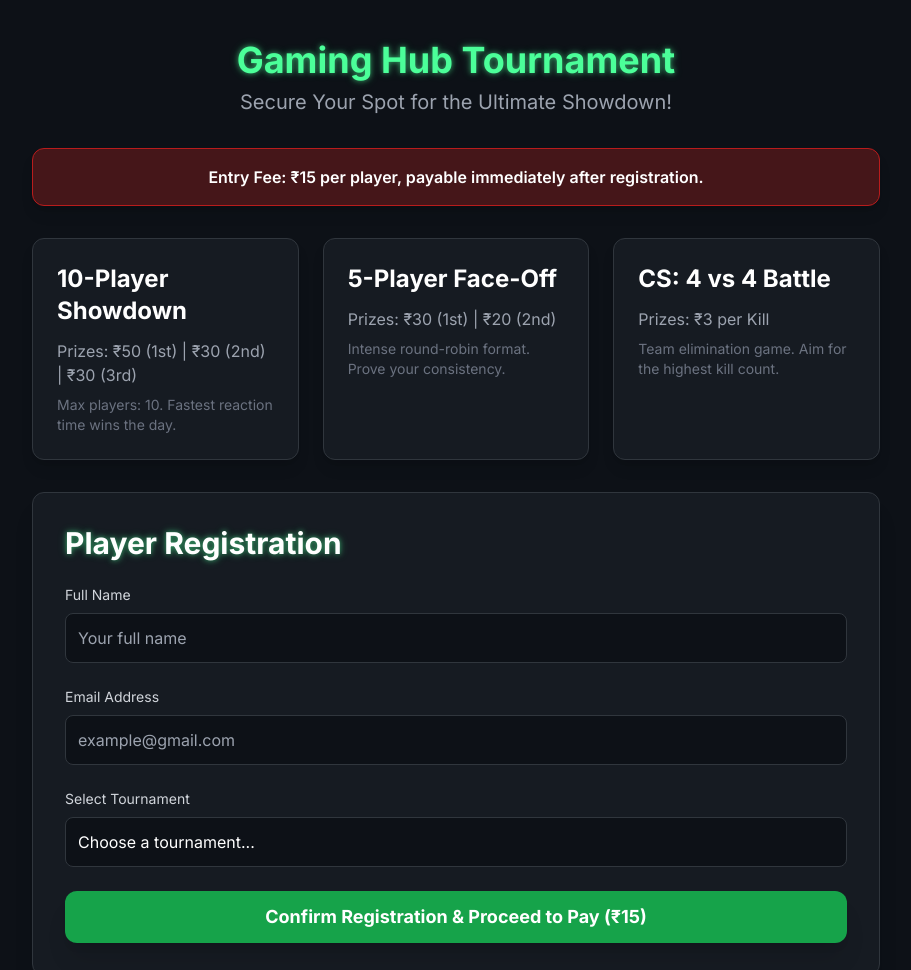
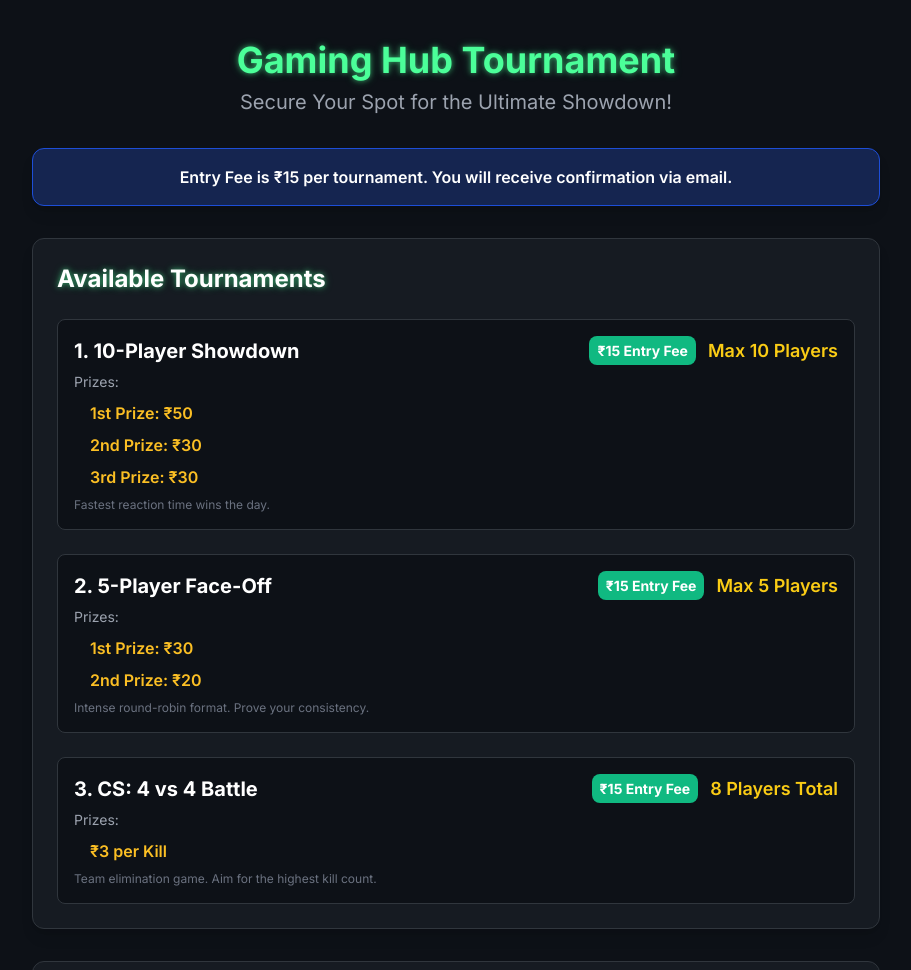
Before and after one commit to laxmanparmar2233/GamingHub-Reg, a plain HTML site: page index.html in a window 1280 px wide. Shown: the top 970 px of the page, without its empty margins (184-1095 px from the left). Drawn offline with nearby package versions, Linux system fonts and the light colour scheme.

Commit message:
Update index.html

```diff
--- a/index.html
+++ b/index.html
@@ -3,7 +3,7 @@
 <head>
     <meta charset="UTF-8">
     <meta name="viewport" content="width=device-width, initial-scale=1.0">
-    <title>Gaming Tournament Registration & Payment</title>
+    <title>Gaming Tournament Registration</title>
     <!-- Load Tailwind CSS -->
     <script src="https://cdn.tailwindcss.com"></script>
     <style>
@@ -32,6 +32,26 @@
             border-color: #4BFF99;
             outline: none;
         }
+        .tournament-item {
+            display: flex;
+            justify-content: space-between;
+            align-items: center;
+        }
+        .prize-detail {
+            font-weight: 600;
+            color: #FBBF24; /* Yellow for visibility */
+            display: block; /* Ensures it takes a new line for better separation */
+            padding-left: 1rem;
+            line-height: 1.5;
+        }
+        .fee-badge {
+            background-color: #10b981; /* Green color for fee */
+            color: white;
+            padding: 0.25rem 0.5rem;
+            border-radius: 0.5rem;
+            font-size: 0.875rem;
+            font-weight: 700;
+        }
     </style>
 </head>
 <body class="flex items-center justify-center min-h-screen p-4">
@@ -42,31 +62,61 @@
             <p class="text-xl text-gray-400">Secure Your Spot for the Ultimate Showdown!</p>
         </header>
 
-        <div class="bg-red-900/50 border border-red-700 p-4 rounded-xl text-white font-semibold text-center shadow-lg">
-            <p>Entry Fee: ₹15 per player, payable immediately after registration.</p>
+        <div class="bg-blue-900/50 border border-blue-700 p-4 rounded-xl text-white font-semibold text-center shadow-lg">
+            <p>Entry Fee is ₹15 per tournament. You will receive confirmation via email.</p>
         </div>
 
-        <!-- Tournament Cards Section -->
-        <section class="grid md:grid-cols-3 gap-6">
+        <!-- Tournament List Section (Enhanced Separated List) -->
+        <section class="card-bg p-6 rounded-xl shadow-lg border border-[#30363d] space-y-6">
+
+            <h2 class="text-2xl font-bold text-white mb-4 gaming-neon">Available Tournaments</h2>
+
             <!-- Tournament 1 -->
-            <div class="card-bg p-6 rounded-xl shadow-lg border border-[#30363d]">
-                <h2 class="text-2xl font-bold text-white mb-3">10-Player Showdown</h2>
-                <p class="text-gray-400 mb-2">Prizes: ₹50 (1st) | ₹30 (2nd) | ₹30 (3rd)</p>
-                <p class="text-sm text-gray-500">Max players: 10. Fastest reaction time wins the day.</p>
+            <div class="p-4 rounded-lg bg-[#0d1117] border border-[#30363d] space-y-2">
+                <div class="tournament-item mb-1">
+                    <h3 class="text-xl font-bold text-white">1. 10-Player Showdown</h3>
+                    <div class="flex items-center space-x-3">
+                        <span class="fee-badge">₹15 Entry Fee</span>
+                        <span class="text-lg font-semibold text-yellow-400">Max 10 Players</span>
+                    </div>
+                </div>
+                <!-- Line-by-line prize details -->
+                <span class="text-gray-400 text-sm">Prizes:</span>
+                <span class="prize-detail">1st Prize: ₹50</span>
+                <span class="prize-detail">2nd Prize: ₹30</span>
+                <span class="prize-detail">3rd Prize: ₹30</span>
+                <p class="text-xs text-gray-500 mt-2">Fastest reaction time wins the day.</p>
             </div>
 
             <!-- Tournament 2 -->
-            <div class="card-bg p-6 rounded-xl shadow-lg border border-[#30363d]">
-                <h2 class="text-2xl font-bold text-white mb-3">5-Player Face-Off</h2>
-                <p class="text-gray-400 mb-2">Prizes: ₹30 (1st) | ₹20 (2nd)</p>
-                <p class="text-sm text-gray-500">Intense round-robin format. Prove your consistency.</p>
+            <div class="p-4 rounded-lg bg-[#0d1117] border border-[#30363d] space-y-2">
+                <div class="tournament-item mb-1">
+                    <h3 class="text-xl font-bold text-white">2. 5-Player Face-Off</h3>
+                    <div class="flex items-center space-x-3">
+                        <span class="fee-badge">₹15 Entry Fee</span>
+                        <span class="text-lg font-semibold text-yellow-400">Max 5 Players</span>
+                    </div>
+                </div>
+                <!-- Line-by-line prize details -->
+                <span class="text-gray-400 text-sm">Prizes:</span>
+                <span class="prize-detail">1st Prize: ₹30</span>
+                <span class="prize-detail">2nd Prize: ₹20</span>
+                <p class="text-xs text-gray-500 mt-2">Intense round-robin format. Prove your consistency.</p>
             </div>
 
             <!-- Tournament 3 -->
-            <div class="card-bg p-6 rounded-xl shadow-lg border border-[#30363d]">
-                <h2 class="text-2xl font-bold text-white mb-3">CS: 4 vs 4 Battle</h2>
-                <p class="text-gray-400 mb-2">Prizes: ₹3 per Kill</p>
-                <p class="text-sm text-gray-500">Team elimination game. Aim for the highest kill count.</p>
+            <div class="p-4 rounded-lg bg-[#0d1117] border border-[#30363d] space-y-2">
+                <div class="tournament-item mb-1">
+                    <h3 class="text-xl font-bold text-white">3. CS: 4 vs 4 Battle</h3>
+                    <div class="flex items-center space-x-3">
+                        <span class="fee-badge">₹15 Entry Fee</span>
+                        <span class="text-lg font-semibold text-yellow-400">8 Players Total</span>
+                    </div>
+                </div>
+                 <!-- Line-by-line prize details -->
+                <span class="text-gray-400 text-sm">Prizes:</span>
+                <span class="prize-detail">₹3 per Kill</span>
+                <p class="text-xs text-gray-500 mt-2">Team elimination game. Aim for the highest kill count.</p>
             </div>
         </section>
 
@@ -74,8 +124,8 @@
         <section class="card-bg p-8 rounded-xl shadow-xl border border-[#30363d]">
             <h2 class="text-3xl font-bold text-white mb-6 gaming-neon">Player Registration</h2>
 
-            <!-- The form is now handled by JavaScript -->
-            <form id="registrationForm" class="space-y-6">
+            <!-- ACTION: Uses simple HTML form submission -->
+            <form action="https://formspree.io/f/mnnevgbz" method="POST" class="space-y-6">
 
                 <div>
                     <label for="name" class="block text-sm font-medium text-gray-300 mb-2">Full Name</label>
@@ -85,21 +135,23 @@
                 <div>
                     <label for="email" class="block text-sm font-medium text-gray-300 mb-2">Email Address</label>
                     <input type="email" id="email" name="Email" required class="input-style" placeholder="example@gmail.com">
+                    <!-- Special Formspree field to set the reply-to address -->
+                    <input type="hidden" name="_replyto" id="_replyto" value="email">
                 </div>
 
                 <div>
                     <label for="tournament" class="block text-sm font-medium text-gray-300 mb-2">Select Tournament</label>
                     <select id="tournament" name="Tournament Selected" required class="input-style appearance-none cursor-pointer">
                         <option value="" disabled selected>Choose a tournament...</option>
-                        <option value="10-Player Showdown (₹15)">10-Player Showdown (₹15)</option>
-                        <option value="5-Player Face-Off (₹15)">5-Player Face-Off (₹15)</option>
-                        <option value="CS: 4 vs 4 Battle (₹15)">CS: 4 vs 4 Battle (₹15)</option>
+                        <option value="10-Player Showdown (₹15)">10-Player Showdown (₹15 Entry)</option>
+                        <option value="5-Player Face-Off (₹15)">5-Player Face-Off (₹15 Entry)</option>
+                        <option value="CS: 4 vs 4 Battle (₹15)">CS: 4 vs 4 Battle (₹15 Entry)</option>
                     </select>
                 </div>
 
-                <button type="submit" id="submitButton"
-                        class="w-full py-3 text-lg font-bold rounded-xl bg-green-600 hover:bg-green-700 text-white transition duration-200 shadow-xl transform hover:scale-[1.01] focus:outline-none focus:ring-4 focus:ring-green-500 focus:ring-opacity-50">
-                    Confirm Registration & Proceed to Pay (₹15)
+                <button type="submit"
+                        class="w-full py-3 text-lg font-bold rounded-xl bg-blue-600 hover:bg-blue-700 text-white transition duration-200 shadow-xl transform hover:scale-[1.01] focus:outline-none focus:ring-4 focus:ring-blue-500 focus:ring-opacity-50">
+                    Confirm Registration
                 </button>
             </form>
         </section>
@@ -108,67 +160,5 @@
             <p>&copy; 2025 GamingHub. All rights reserved. | Registration handled securely.</p>
         </footer>
     </div>
-
-    <script>
-        const form = document.getElementById('registrationForm');
-        const submitButton = document.getElementById('submitButton');
-
-        // Formspree endpoint URL (Must be YOUR actual hash)
-        const FORMSPREE_URL = 'https://formspree.io/f/mnnevgbz';
-
-        // UPI Payment Link (This is what we will redirect to)
-        const UPI_LINK = 'upi://pay?pa=laxmancom2021@okicici&pn=Gaming%20Hub%20Tournament&mc=0000&tid=000000000000&tr=123456789&am=15.00&cu=INR';
-
-        form.addEventListener('submit', async function(e) {
-            e.preventDefault(); // Stop the default HTML submission
-
-            submitButton.textContent = 'Processing...';
-            submitButton.disabled = true;
-
-            const formData = new FormData(form);
-            const data = Object.fromEntries(formData.entries());
-
-            try {
-                // 1. Send data to Formspree using JavaScript fetch
-                // This happens in the background without navigating away from the page
-                const response = await fetch(FORMSPREE_URL, {
-                    method: 'POST',
-                    headers: {
-                        'Accept': 'application/json'
-                    },
-                    body: JSON.stringify(data)
-                });
-
-                if (response.ok) {
-                    console.log('Registration data sent to Formspree successfully.');
-
-                    // 2. GUARANTEED REDIRECT TO UPI LINK
-                    // This command forces the browser to open the UPI payment application
-                    window.location.href = UPI_LINK;
-
-                    // Fallback message if redirect is slow (mobile only)
-                    setTimeout(() => {
-                        submitButton.textContent = 'Payment App Should Be Open!';
-                    }, 500);
-
-                } else {
-                    // This runs if Formspree returns an error (e.g., hash problem)
-                    const errorData = await response.json();
-
-                    // Even on error, we try to launch the payment link as a service to the user
-                    window.location.href = UPI_LINK;
-                }
-            } catch (error) {
-                // This handles a network error (e.g., user is offline)
-                alert('A network error occurred. Attempting to launch payment link anyway.');
-                console.error('Network Error:', error);
-
-                // Attempt to launch the payment link regardless of network status
-                window.location.href = UPI_LINK;
-            } finally {
-                // Do not re-enable the button; the browser will navigate away
-            }
-        });
-    </script>
 </body>
 </html>
```
